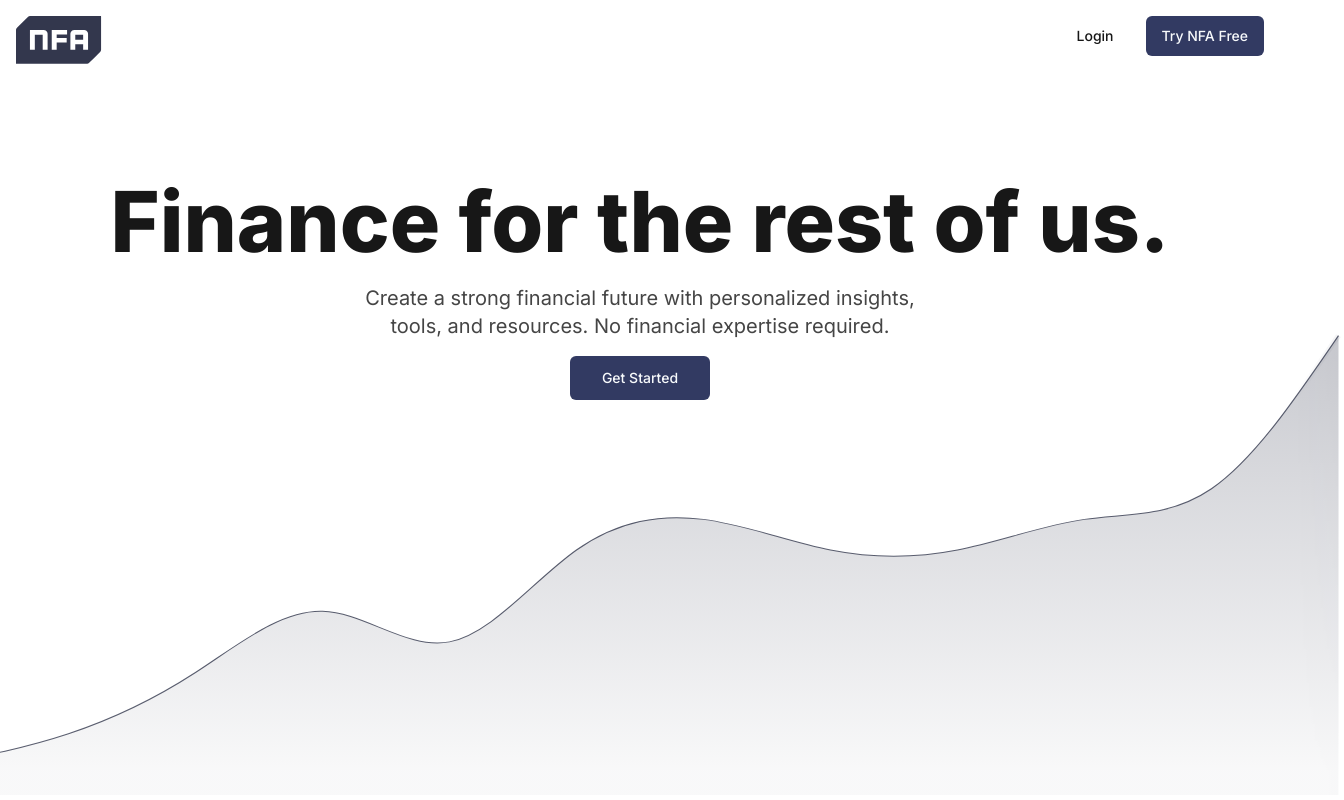
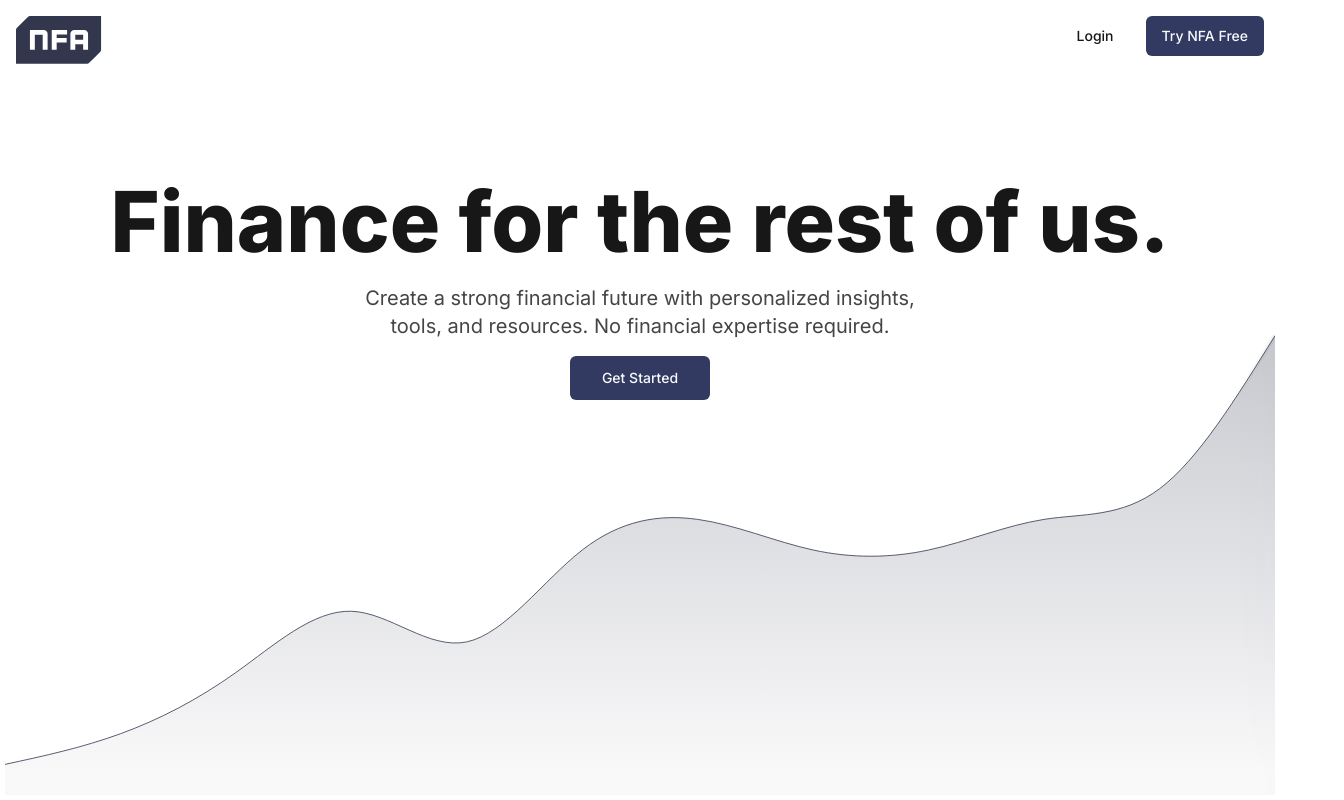
Before and after one commit to coderpr0grammer/htn2024, a Next.js app: page /home in a window 1280 px wide. Shown: the whole page, 1344 px wide, since content can reach past the window. Built offline with nearby package versions, Linux system fonts and the light colour scheme.

Commit message:
landing page bug

```diff
--- a/app/home/page.tsx
+++ b/app/home/page.tsx
@@ -6,7 +6,7 @@ import Link from 'next/link';
 
 export default function Home() {
   return (
-    <div className="overflow-hidden m-0 h-[100%]">
+    <div className="overflow-hidden m-0">
       <header className="flex flex-row m-4 gap-4">
         <Image src="/img/logo.svg" alt="logo" width={100} height={100} className="h-12 w-auto" />
         <Button className="ml-auto" variant={"ghost"}>Login</Button>
@@ -25,7 +25,7 @@ export default function Home() {
           </Link>
         </Button>
       </section>
-      <div className="absolute bottom-0 w-full scale-x-110 overflow-hidden pointer-events-none">
+      <div className="absolute bottom-0 w-full overflow-hidden pointer-events-none">
         <LandingGraph />
       </div>
     </div>
```
